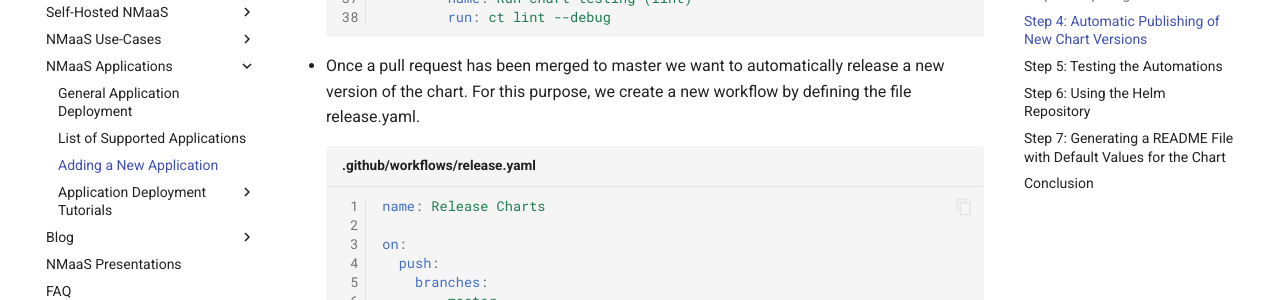
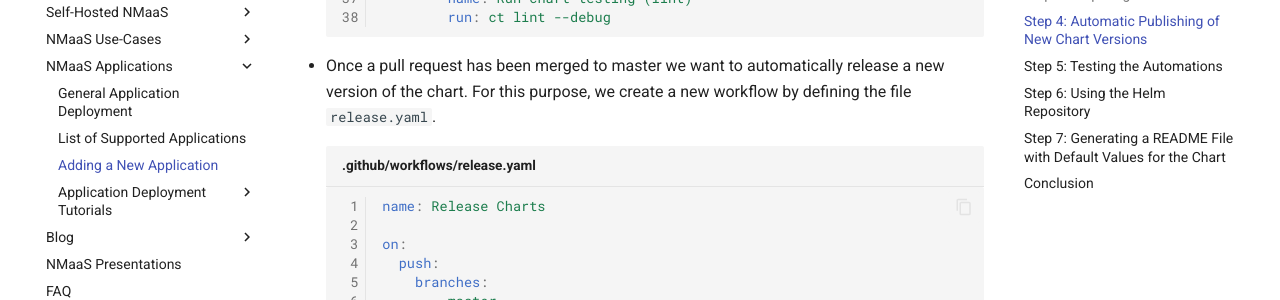
Before and after one commit to nmaas-platform/nmaas-docs, an MkDocs documentation site: the page built from docs/nmaas-applications/new-application.md, in a window 1280 px wide and 900 px high, scrolled down 4494 px. Shown: the part 204-504 px from the top of the window. Built offline with MkDocs 1.6.1 and Material for MkDocs 9.7.7, drawn with Linux system fonts in a browser that asks for light colours.

Commit message:
minor fix

````diff
--- a/docs/nmaas-applications/new-application.md
+++ b/docs/nmaas-applications/new-application.md
@@ -126,7 +126,7 @@ It would be tedious to manually package each new chart version, update the artif
           run: ct lint --debug
   ```
 
-- Once a pull request has been merged to master we want to automatically release a new version of the chart. For this purpose, we create a new workflow by defining the file release.yaml.
+- Once a pull request has been merged to master we want to automatically release a new version of the chart. For this purpose, we create a new workflow by defining the file `release.yaml`.
   ```yaml title=".github/workflows/release.yaml"
   name: Release Charts
 
````
